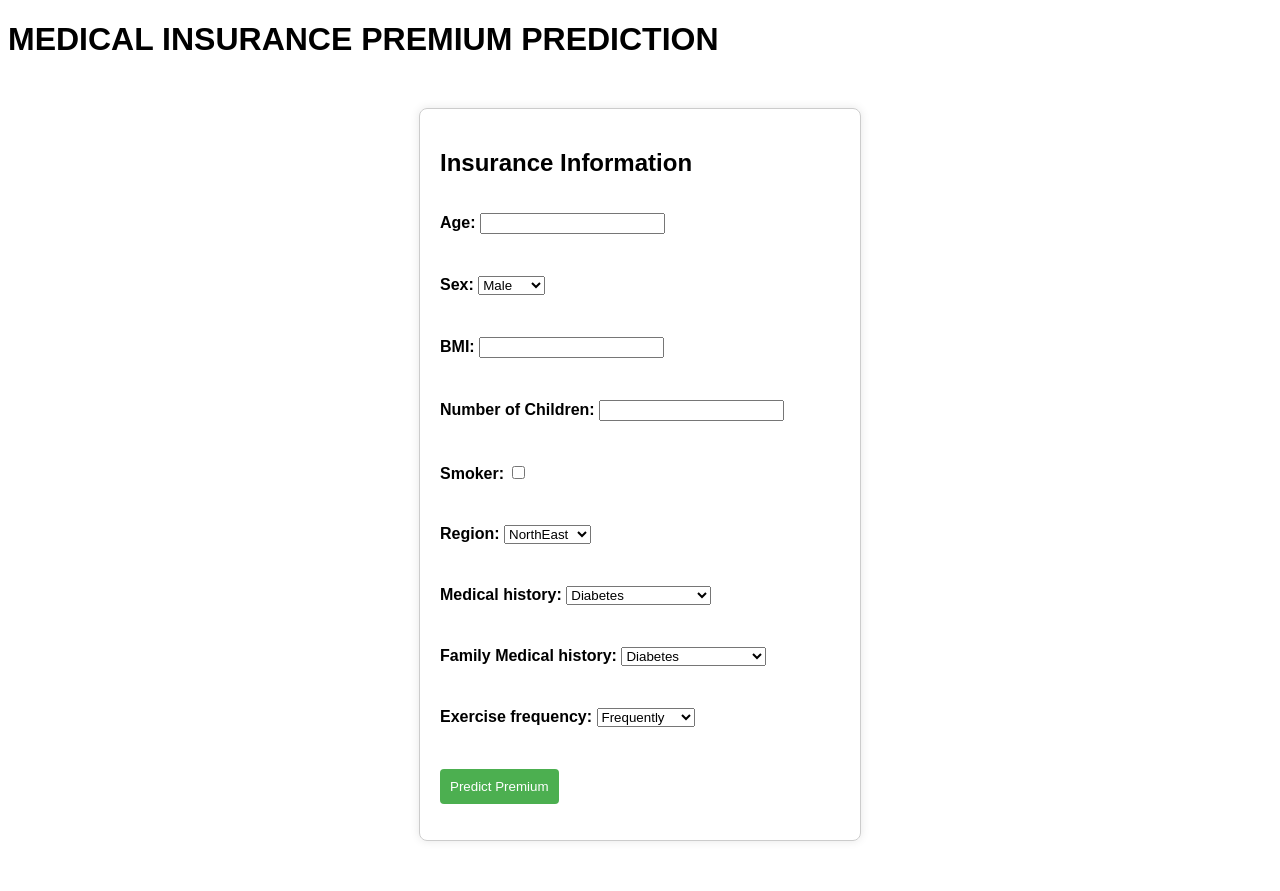
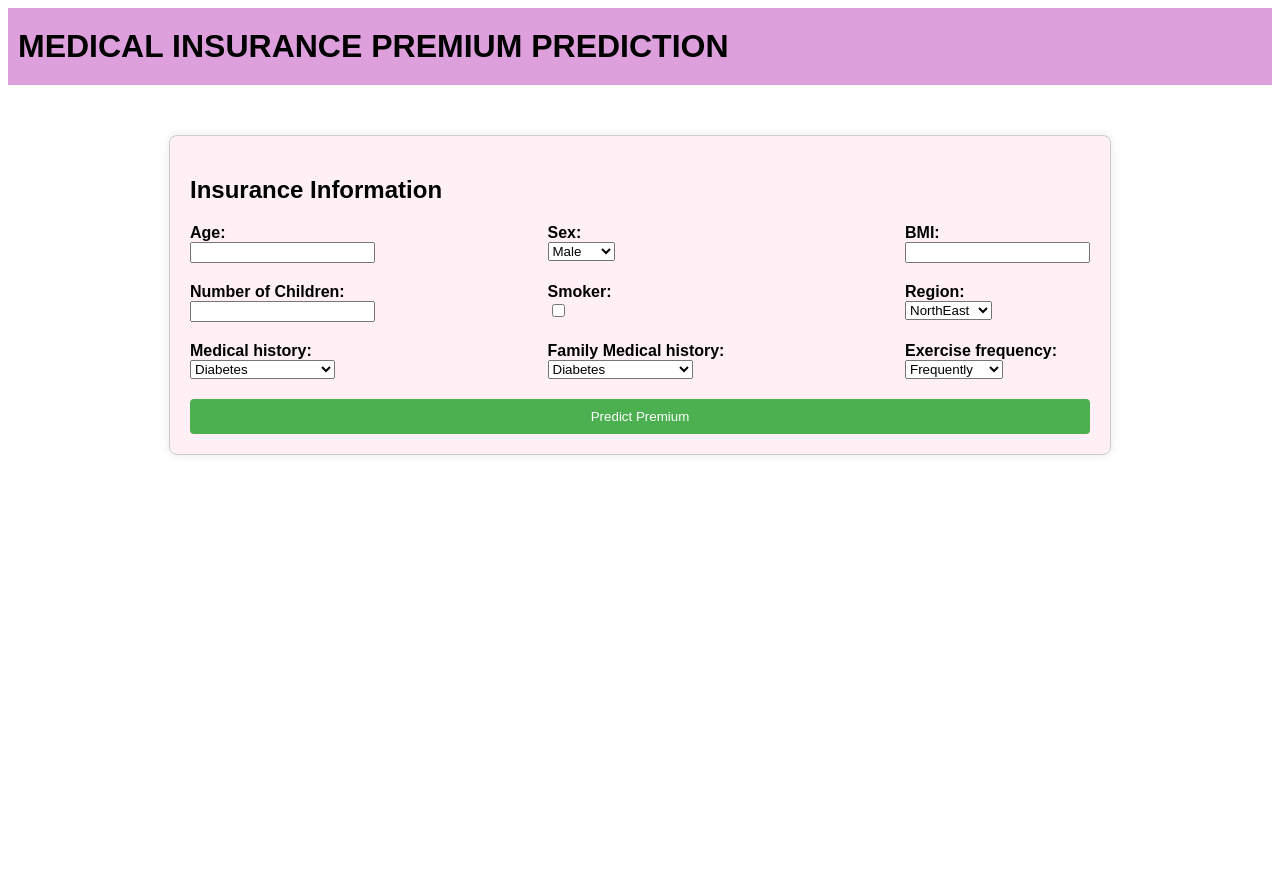
Before and after one commit to VaishnaviGilbile/medical-insurance-premium-prediction, a Flask app: page / in a window 1280 px wide. After the commit the page ends 455 px from the top, so only its background shows below. Run offline with Flask 3, Linux system fonts and the light colour scheme; parts of the project's set-up code (start-up, migrations or seed data) failed here and were passed over.

Commit message:
Update styles.css

```diff
--- a/medical-insurance-premium-prediction/static/styles.css
+++ b/medical-insurance-premium-prediction/static/styles.css
@@ -1,26 +1,56 @@
-
 
 body {
     font-family: 'Arial', sans-serif;
     /* font-family: 'Roboto', sans-serif; */
+
+}
+
+h1 {
+    background-color: plum;
+    border-width: 100%;
+    padding-top: 20px;
+    padding-bottom: 20px;
+    padding-left: 10px;
+    margin-top: 0px;
 }
 
 .container {
-    max-width: 400px;
+    max-width: 900px;
     margin: 50px auto;
     padding: 20px;
     border: 1px solid #ccc;
     border-radius: 8px;
     box-shadow: 0 0 10px rgba(0, 0, 0, 0.1);
+    background-color: lavenderblush;
+    background-image: none;
+
 }
 
 form {
     display: grid;
-    grid-gap: 10px;
+    grid-template-columns: 1fr 1fr;
+    grid-gap: 20px;
 }
+
+form label {
+    display: block;
+}
+
+form p {
+    margin: 0;
+}
+
+/* form p:last-child {
+    clear: both;
+    width: 100%;
+} */
 
 label {
     font-weight: bold;
+}
+
+#insuranceForm{
+    width: 100%;
 }
 
 button {
@@ -28,6 +58,19 @@
     background-color: #4CAF50;
     color: #fff;
     border: none;
+    width: 100%;
     border-radius: 4px;
     cursor: pointer;
 }
+
+button:hover, button:focus {
+    background: darkgreen;
+    outline: 0;
+}
+
+ .full-width {
+    /* clear: both; */
+    /* width: 100%; */
+    grid-column: span 3;
+
+    }
```
